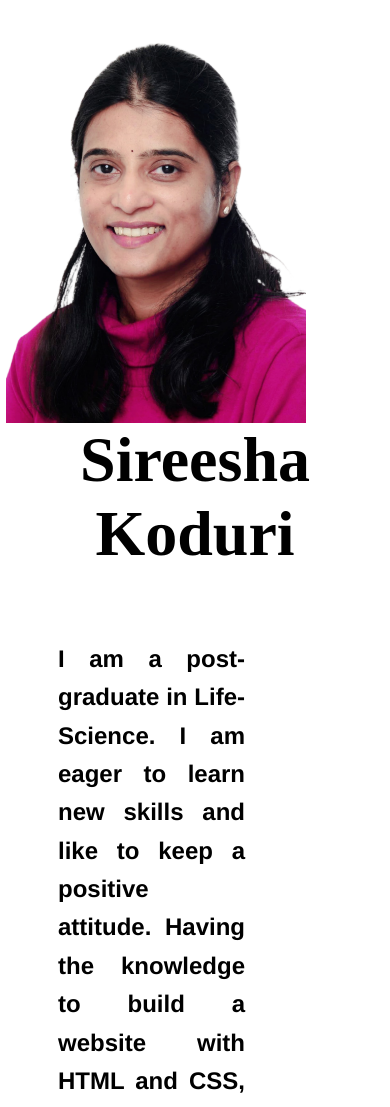
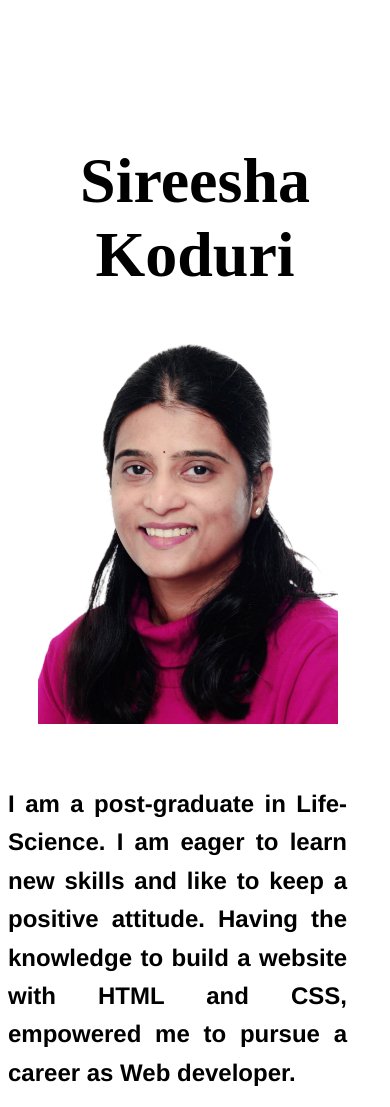
Before and after one commit to Siri-007/ReDi-Project, a plain HTML site: page Project/index.html in a window 390 px wide. Shown: the part 256-1363 px from the top of the page. Drawn offline with Linux system fonts and the light colour scheme.

Commit message:
After some changes to the code

```diff
--- a/Project/index.html
+++ b/Project/index.html
@@ -32,7 +32,7 @@
 
     .nav li {
         margin-left: 20%;
-        color: white;
+        /* color: white; */
     }
 
     li a:hover {
@@ -56,10 +56,14 @@
     /* styling the image */
 
     #pic {
+        position: static;
         border: 1px solid white;
-        margin-top: 2cm;
-        padding: 1px;
+        margin: 0;
+        padding: 0;
         background-color: white;
+        float: right;
+        margin-right: 10%;
+        margin-top: 0;
     }
 
     img {
@@ -68,25 +72,28 @@
     }
 
     h1 {
+        position: relative;
+        top: 5cm;
+        margin-top: 30px;
+        font-size: 4em;
         text-align: center;
-        margin-top: 200px;
-        font-size: 4em;
     }
     /* styling the paragraph */
 
     #intro {
-        display: block;
-        position: relative;
-        width: 50%;
+        display: flexbox;
+        position: static;
+        width: 40%;
         top: 0;
         left: 0;
         font-size: 1.5em;
         font-family: Helvetica;
         color: black;
         text-align: justify;
-        margin-left: 150px;
         line-height: 1.6;
         font-weight: bold;
+        margin-top: 250px;
+        margin-left: 30%;
     }
 
     a {
@@ -99,12 +106,38 @@
             margin-left: 0;
         }
         #intro {
-            margin-left: 50px;
+            text-align: justify;
+            width: fit-content;
+            margin-top: 480px;
+            margin-right: 35px;
+            margin-left: 0;
         }
         .footer {
             position: relative;
             top: 0;
             left: 0;
+        }
+        img {
+            display: inline;
+            margin-right: 15%;
+        }
+        #pic {
+            position: relative;
+            margin-right: 20px;
+            float: none;
+            margin-left: 400px;
+        }
+        h1 {
+            position: relative;
+            top: 5cm;
+            text-align: center;
+        }
+    }
+
+    @media screen and (max-width: 600px) {
+        #pic {
+            margin-left: 200px;
+            margin-top: 200px;
         }
     }
 </style>
@@ -121,14 +154,14 @@
         </ul>
     </div>
     |
+    <h1> Sireesha Koduri</h1>
     <div id="pic">
         <img src="pics/siri.png" width="300px" alt="Picture of Siri">
-        <h1> Sireesha Koduri</h1>
+    </div>
 
 
-    </div>
-
-    <p id="intro">I am a post-graduate in Life-Science. I am eager to learn new skills and like to keep a positive attitude. Having the knowledge to build a website with HTML and CSS, empowered me to pursue a career as Web developer.
+    <p id="intro">
+        I am a post-graduate in Life-Science. I am eager to learn new skills and like to keep a positive attitude. Having the knowledge to build a website with HTML and CSS, empowered me to pursue a career as Web developer.
 
     </p>
     <div class="footer">
--- a/Project/style.css
+++ b/Project/style.css
@@ -51,10 +51,14 @@ li a:hover {
 /* styling the image */
 
 #pic {
+    position: static;
     border: 1px solid white;
-    margin-top: 2cm;
-    padding: 1px;
+    margin: 0;
+    padding: 0;
     background-color: white;
+    float: right;
+    margin-right: 10%;
+    margin-top: 0;
 }
 
 img {
@@ -63,27 +67,30 @@ img {
 }
 
 h1 {
+    position: relative;
+    top: 5cm;
+    margin-top: 30px;
+    font-size: 4em;
     text-align: center;
-    margin-top: 200px;
-    font-size: 4em;
 }
 
 
 /* styling the paragraph */
 
 #intro {
-    display: block;
-    position: relative;
-    width: 50%;
+    display: flexbox;
+    position: static;
+    width: 40%;
     top: 0;
     left: 0;
     font-size: 1.5em;
     font-family: Helvetica;
     color: black;
     text-align: justify;
-    margin-left: 150px;
     line-height: 1.6;
     font-weight: bold;
+    margin-top: 250px;
+    margin-left: 30%;
 }
 
 a {
@@ -96,11 +103,37 @@ a {
         margin-left: 0;
     }
     #intro {
-        margin-left: 50px;
+        text-align: justify;
+        width: fit-content;
+        margin-top: 480px;
+        margin-right: 35px;
+        margin-left: 0;
     }
     .footer {
         position: relative;
         top: 0;
         left: 0;
     }
+    img {
+        display: inline;
+        margin-right: 15%;
+    }
+    #pic {
+        position: relative;
+        margin-right: 20px;
+        float: none;
+        margin-left: 400px;
+    }
+    h1 {
+        position: relative;
+        top: 0;
+        text-align: center;
+    }
 }
+
+@media screen and (max-width: 600px) {
+    #pic {
+        margin-left: 200px;
+        margin-top: 50px;
+    }
+}
```
Also changed, not shown: Project/About.html (+49 -20 lines), Project/contact.html (+26 -14 lines).
